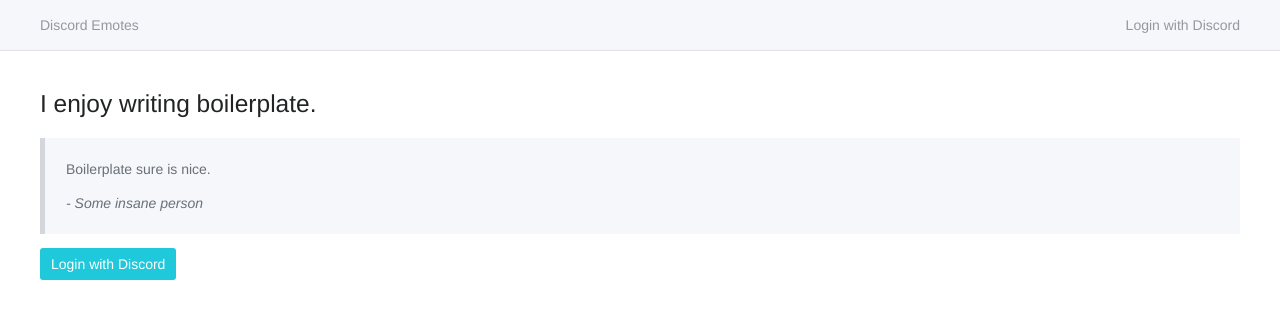
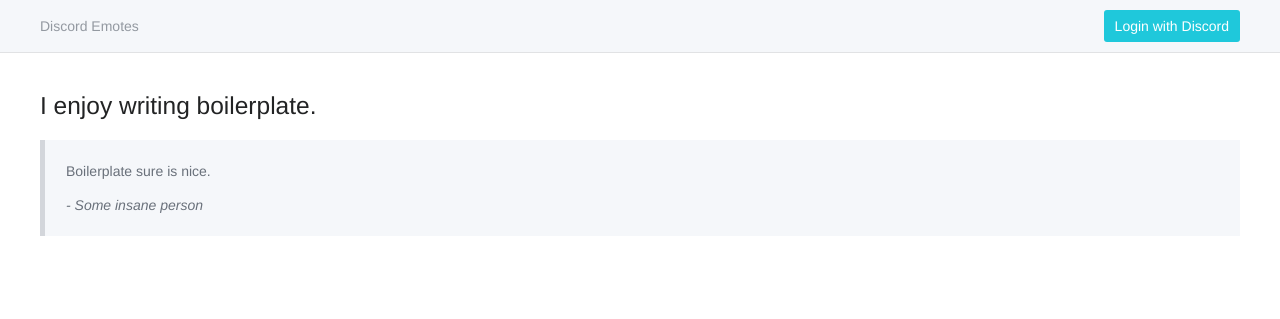
Before and after one commit to DiscordEmotes/website, a Flask app: page / in a window 1280 px wide. Shown: the top 319 px of the page. Run offline with Flask 2, Linux system fonts and the light colour scheme; parts of the project's set-up code (start-up, migrations or seed data) failed here and were passed over.

Commit message:
Move Login with Discord button to the navbar.

```diff
--- a/website/templates/base.html
+++ b/website/templates/base.html
@@ -18,7 +18,9 @@
 
           <div class="nav-right nav-menu">
             {% if not user %}
-            <a class="nav-item" href="{{ url_for('login') }}">Login with Discord</a>
+            <span class="nav-item">
+              <a class="button is-primary" href="{{ url_for('login') }}">Login with Discord</a>
+            </span>
             {% else %}
             <a class="nav-item" href="{{ url_for('guilds') }}">
               <span class="icon avatar">
--- a/website/templates/index.html
+++ b/website/templates/index.html
@@ -18,8 +18,6 @@
   {% else %}
   <p>No guilds found</p>
   {% endif %}
-  {% else %}
-  <a href="{{ url_for('login') }}" class="button is-primary">Login with Discord</a>
   {% endif %}
 </div>
 {% endblock %}
```
